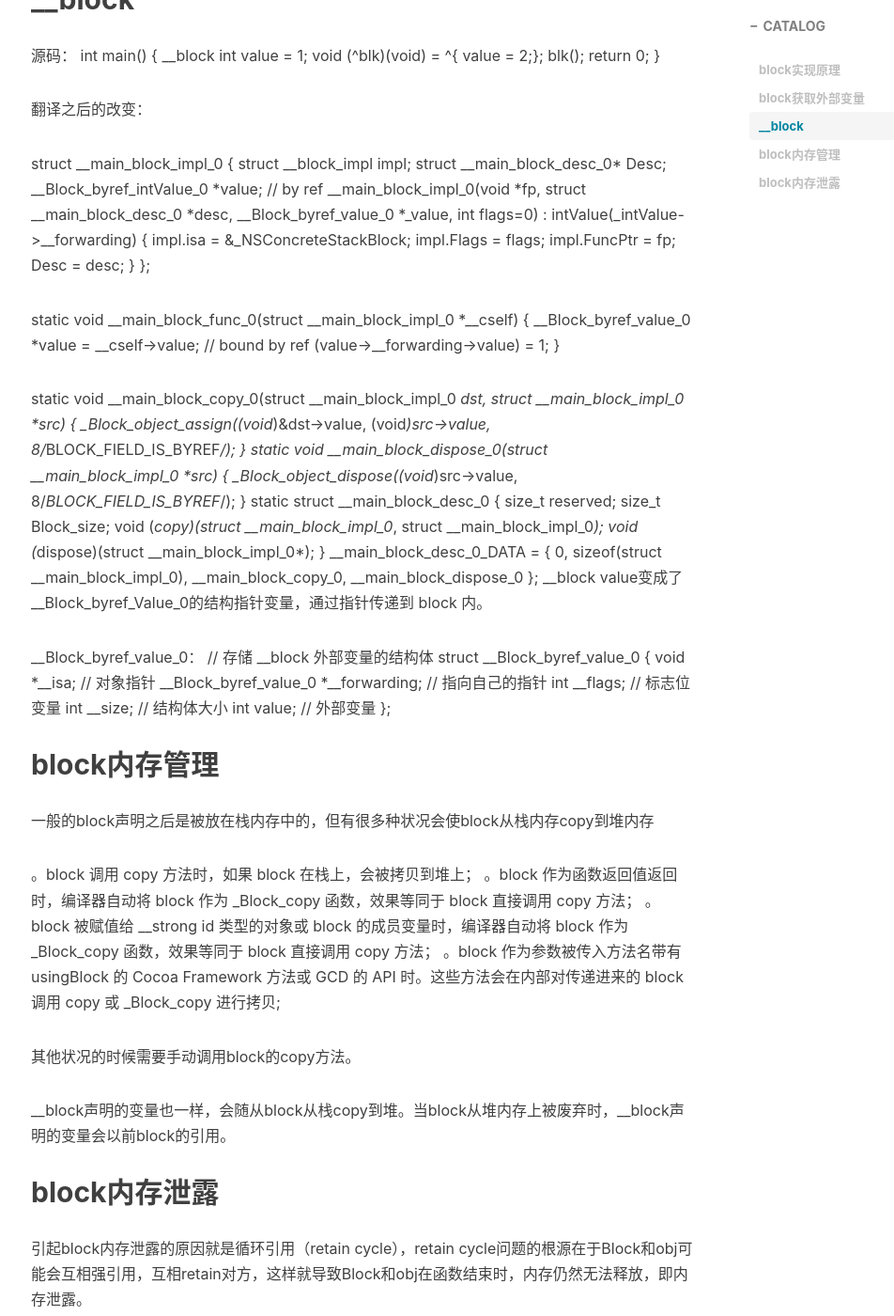
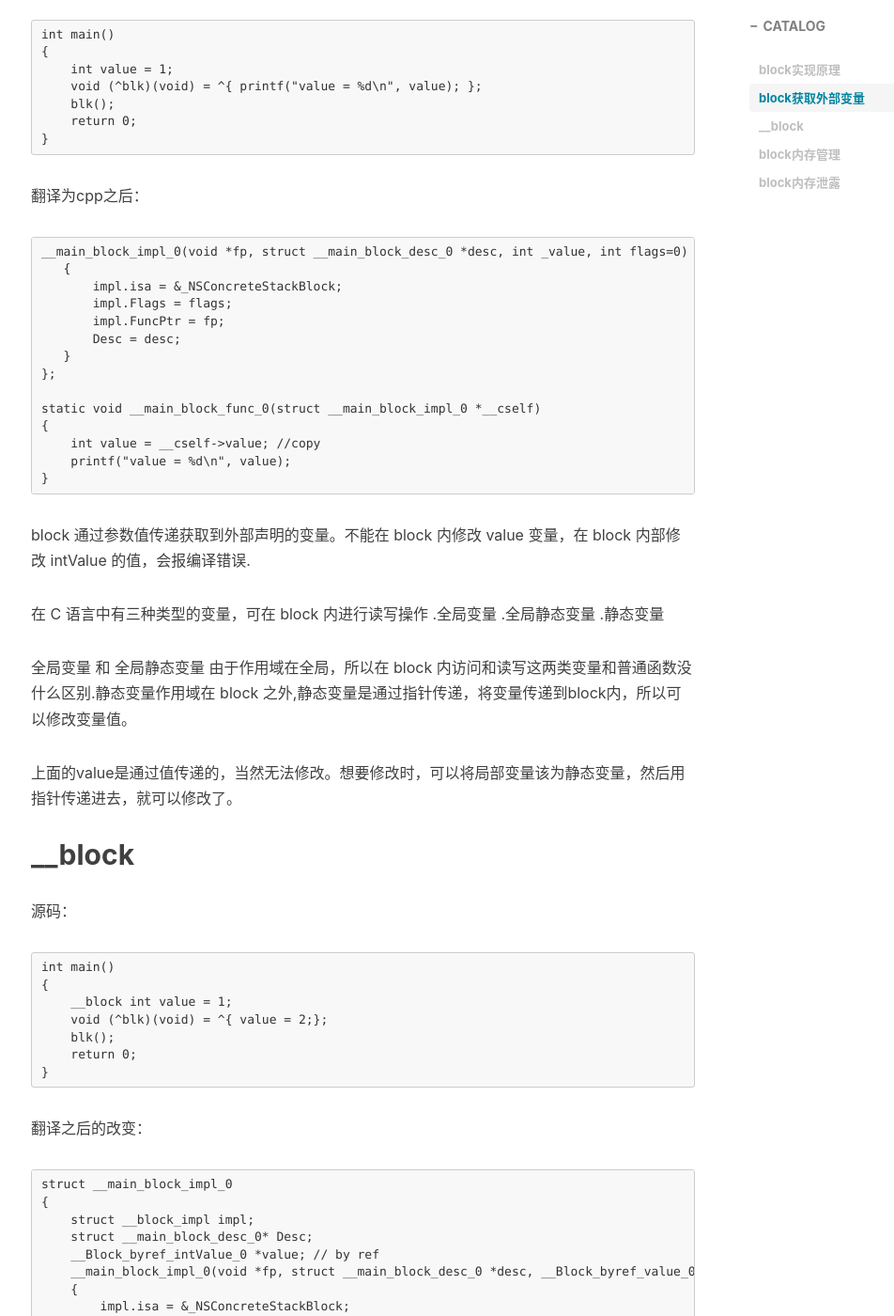
Before and after one commit to StevenDXC/Blog, a Jekyll site: the page built from _posts/2015-01-19-block.md, in a window 1280 px wide and 1400 px high, scrolled down 2288 px. Shown: the whole window at 94% size, without its empty margins (232-1184 px from the left). Built offline with Jekyll 4.4.1, drawn with Linux system fonts in a browser that asks for light colours; nearby versions of some CDN libraries; Markdown is read by kramdown in place of the engine named in the settings; comment, search, counter and statistics services are not loaded; some of the changed text lies outside the part shown.

Commit message:
Update 2015-01-19-block.md

````diff
--- a/_posts/2015-01-19-block.md
+++ b/_posts/2015-01-19-block.md
@@ -13,16 +13,21 @@ block即代码块，将同一逻辑的代码放在一快区域中，使代码更
 
 block实现原理
 ----
+
 源码：
+
+```Objective-C
 int main()
 {
     void (^blk)(void) = ^{ ... ... };
     blk();
     return 0;
 }
+```
 
 block代码翻译为cpp之后：
 
+```Objective-C
 struct __block_impl
 {
     void *isa;
@@ -30,6 +35,7 @@ struct __block_impl
     int Reserved;
     void *FuncPtr;
 };
+```
 
 isa 指向实例对象，表明 block 本身也是一个 Objective-C 对象。block 的三种类型：_NSConcreteStackBlock、_NSConcreteGlobalBlock、_NSConcreteMallocBlock。
 
@@ -42,6 +48,7 @@ Reserved
 FuncPtr
 函数指针，指向 Block 要执行的函数，即block内的代码;
 
+```Objective-C
 struct __main_block_impl_0
 {
     struct __block_impl impl;
@@ -54,6 +61,7 @@ struct __main_block_impl_0
         Desc = desc;
     }
 };
+```
 
 impl
 block 实现的结构体变量，该结构体前面已说明；
@@ -64,18 +72,22 @@ Desc
 __main_block_impl_0
 结构体的构造函数，初始化结构体变量 impl、Desc；
 
+```Objective-C
 static void __main_block_func_0(struct __main_block_impl_0 *__cself)
 {
     ... ....
 }
+```
 
 _main_block_func_0 是 block 要最终要执行的函数代码
 
+```Objective-C
 static struct __main_block_desc_0
 {
     size_t reserved;
     size_t Block_size;
 } __main_block_desc_0_DATA = { 0, sizeof(struct __main_block_impl_0) };
+```
 
 block 的描述信息结构体,reserved:结构体信息保留字段,Block_size:结构体大小.
 
@@ -83,6 +95,8 @@ block 的描述信息结构体,reserved:结构体信息保留字段,Block_size:
 block获取外部变量
 ----
 源码：
+
+```Objective-C
 int main()
 {
     int value = 1;
@@ -90,7 +104,10 @@ int main()
     blk();
     return 0;
 }
+```
+翻译为cpp之后：
 
+```Objective-C
 __main_block_impl_0(void *fp, struct __main_block_desc_0 *desc, int _value, int flags=0) : intValue(_intValue)
    {
        impl.isa = &_NSConcreteStackBlock;
@@ -105,6 +122,7 @@ static void __main_block_func_0(struct __main_block_impl_0 *__cself)
     int value = __cself->value; //copy
     printf("value = %d\n", value);
 }
+```
 block 通过参数值传递获取到外部声明的变量。不能在 block 内修改 value 变量，在 block 内部修改 intValue 的值，会报编译错误.
 
 在 C 语言中有三种类型的变量，可在 block 内进行读写操作
@@ -121,6 +139,7 @@ __block
 ----
 
 源码：
+```Objective-C
 int main()
 {
     __block int value = 1;
@@ -128,9 +147,10 @@ int main()
     blk();
     return 0;
 }
+```
 
 翻译之后的改变：
-
+```Objective-C
 struct __main_block_impl_0
 {
     struct __block_impl impl;
@@ -170,10 +190,13 @@ static struct __main_block_desc_0
                                 __main_block_copy_0,
                                 __main_block_dispose_0
                              };
+```
+
 __block value变成了__Block_byref_Value_0的结构指针变量，通过指针传递到 block 内。
 
-__Block_byref_value_0：
-// 存储 __block 外部变量的结构体
+__Block_byref_value_0：存储 __block 外部变量的结构体
+
+```Objective-C
 struct __Block_byref_value_0
 {
     void *__isa; // 对象指针
@@ -182,7 +205,7 @@ struct __Block_byref_value_0
     int __size; // 结构体大小
     int value; // 外部变量
 };
-
+```
 
 block内存管理
 ----
````
